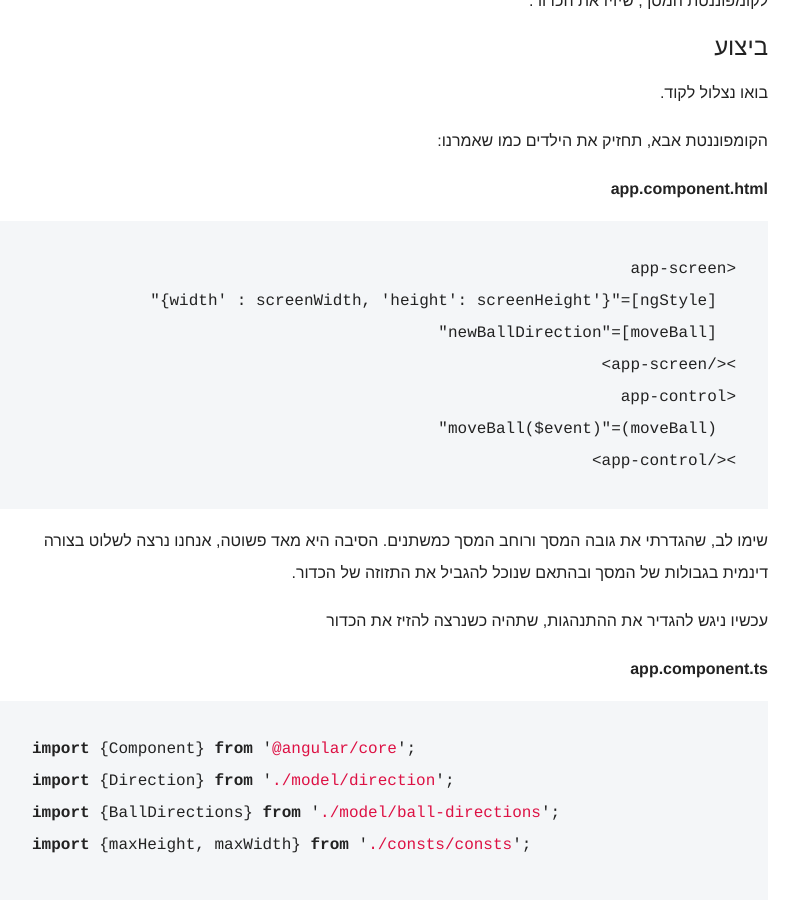
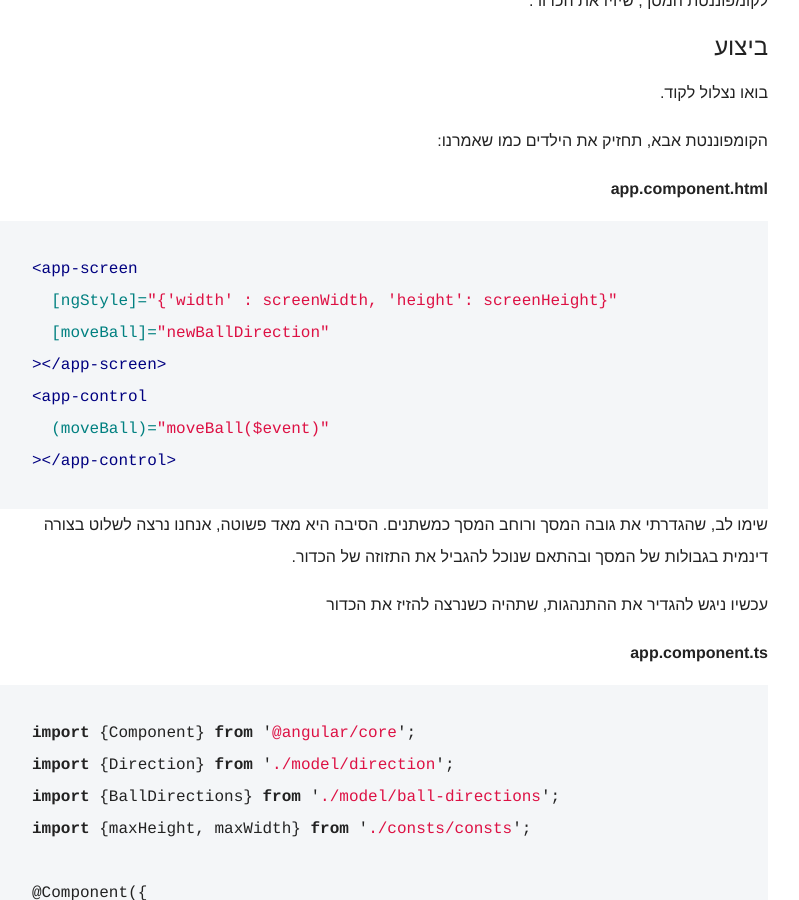
Before and after one commit to ozgonen/ozgonen.github.io, a Jekyll site: the page built from _posts/2018-08-02-hometest-controll-ball.md, in a window 1280 px wide and 900 px high, scrolled down 1908 px. Shown: the whole window, without its empty margins (456-1255 px from the left). Built offline with Jekyll 4.4.1, drawn with Linux system fonts in a browser that asks for light colours; some web fonts are replaced.

Commit message:
add new post

````diff
--- a/_posts/2018-08-02-hometest-controll-ball.md
+++ b/_posts/2018-08-02-hometest-controll-ball.md
@@ -55,7 +55,7 @@ image: '/images/posts/2018-02-02-hometest-controll-ball.jpg'
 
 **app.component.html**
 
-```Html
+```html
 <app-screen
   [ngStyle]="{'width' : screenWidth, 'height': screenHeight}"
   [moveBall]="newBallDirection"
````
